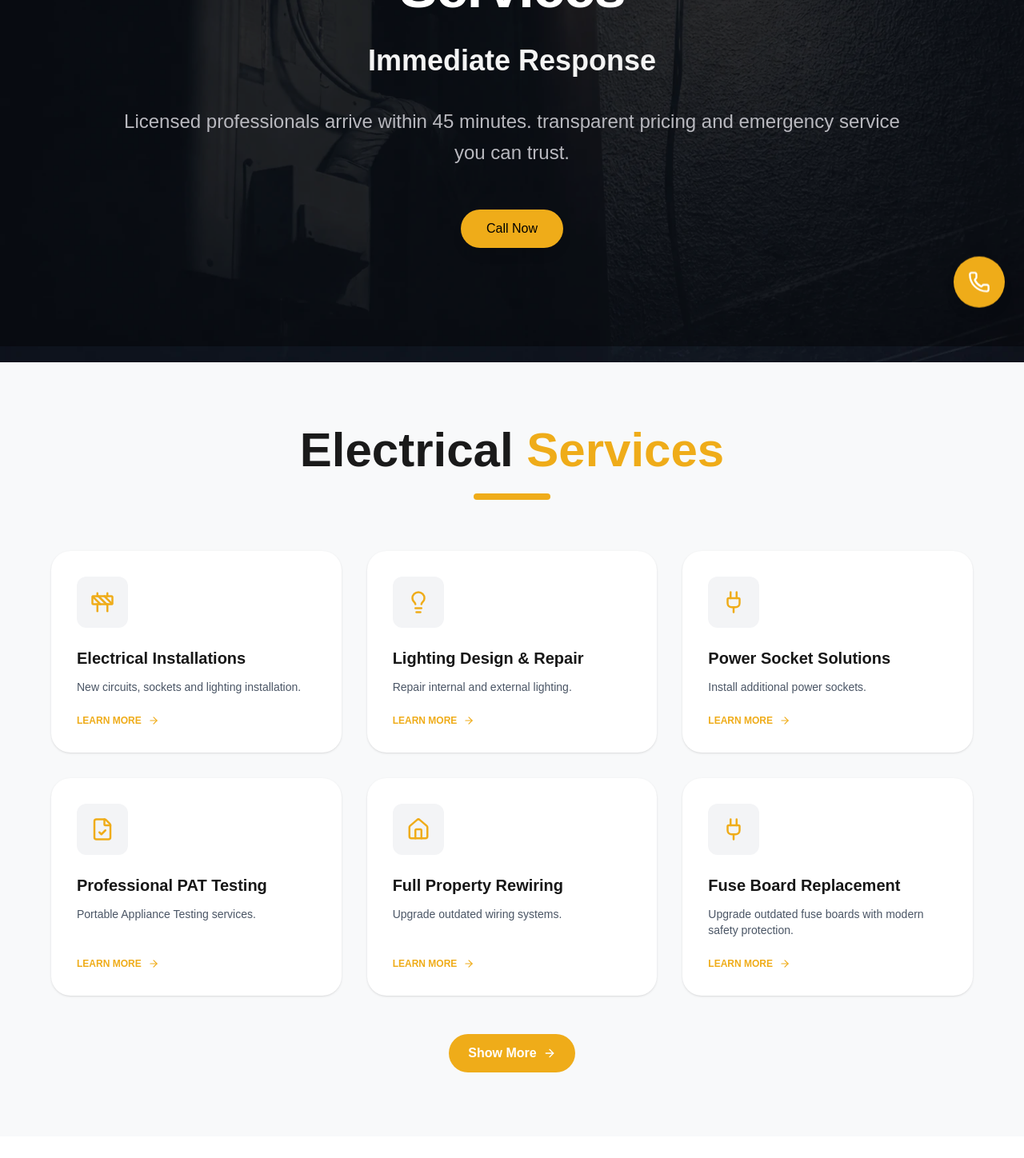
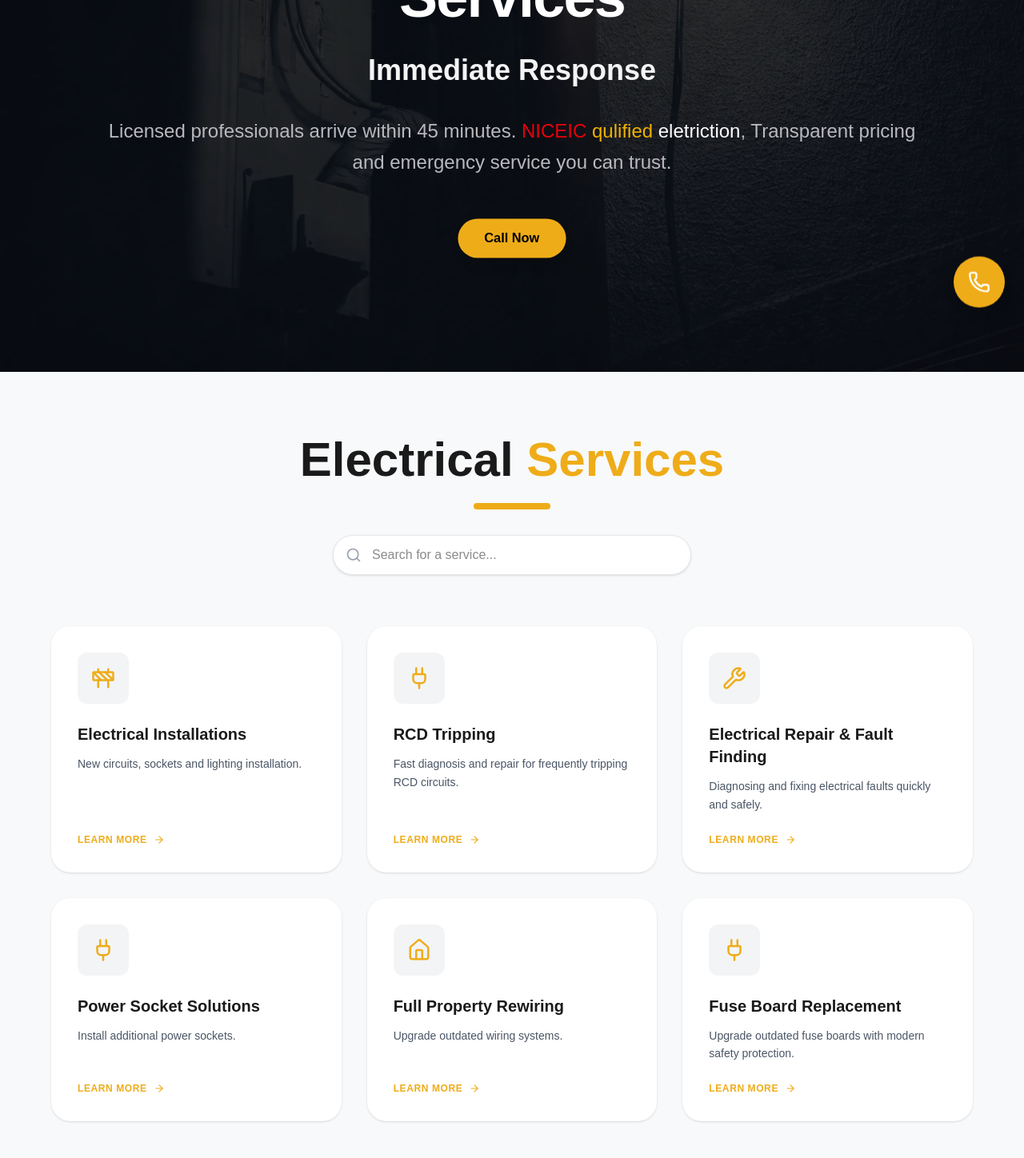
Before and after one commit to Ammar2708/emerg, a Next.js app: page / in a window 1280 px wide. Shown: the part 380-1828 px from the top of the page at 80% size. Built offline with nearby package versions, Linux system fonts and the light colour scheme.

Commit message:
Update service components and UI iconography

```diff
--- a/app/contact/page.tsx
+++ b/app/contact/page.tsx
@@ -22,7 +22,7 @@ export default function Page() {
     setIsPending(true);
 
     emailjs.sendForm(
-      'service_m9c3rsn',
+      'service_ckowixn',
       'template_5vy3qqk',
       form.current,
       '3R2aN4QZ5TNoPtPTP'
--- a/components/home/Hero.tsx
+++ b/components/home/Hero.tsx
@@ -1,48 +1,51 @@
-import React from "react";
+"use client";
+import { motion } from "framer-motion";
 import { Phone } from "lucide-react";
 
 const Hero = () => {
   return (
     <div className="text-white text-center">
-
       <div
-        className="relative bg-center bg-cover md:min-h-[90vh] min-h-[70vh] flex flex-col justify-center items-center space-y-5 px-4"
+        className="relative bg-center bg-cover md:min-h-[90vh] min-h-[70vh] flex flex-col justify-center items-center px-4"
         style={{ backgroundImage: "url(/bg1.webp)" }}
       >
-        {/* Overlay */}
         <div className="absolute inset-0 bg-black/40"></div>
 
-        {/* Content */}
-        <div className="relative z-10 md:space-y-9 space-y-4 md:p-5 max-w-5xl">
-
-          <p className="font-heading text-3xl md:text-5xl lg:text-7xl font-bold tracking-tight">
+        <motion.div
+          initial={{ opacity: 0, y: 20 }}
+          animate={{ opacity: 1, y: 0 }}
+          transition={{ duration: 0.5 }}
+          className="relative z-10 md:space-y-9 space-y-4 max-w-5xl"
+        >
+          <h1 className="font-heading text-3xl md:text-5xl lg:text-7xl font-bold tracking-tight">
             24/7 Emergency Electrical Services
-          </p>
+          </h1>
 
           <p className="font-heading text-xl md:text-3xl lg:text-4xl font-semibold text-[#f4f4f4]">
             Immediate Response
           </p>
 
           <p className="text-base md:text-xl lg:text-2xl text-[#b9b9bf] leading-relaxed">
-            Licensed professionals arrive within 45 minutes.
-            transparent pricing and emergency service you can trust.
+            Licensed professionals arrive within 45 minutes. <span className="text-red-600">NICEIC</span> <span className="text-yellow-500">qulified</span> <span className="text-white">eletriction</span>,
+            Transparent pricing and emergency service you can trust.
           </p>
 
-          {/* Call Button */}
           <div className="pt-4">
             <a href="tel:02039733443">
-              <button className="font-heading bg-[#EFAC19] hover:bg-[#ff4400] text-black font-       semibold px-8 py-3 rounded-full transition duration-300 shadow-lg hover:scale-105">
+              <motion.button
+                // The Pulse Effect
+                animate={{ scale: [1, 1.05, 1] }}
+                transition={{ repeat: Infinity, duration: 2 }}
+                whileHover={{ scale: 1.1 }}
+                whileTap={{ scale: 0.95 }}
+                className="font-heading bg-[#EFAC19] hover:bg-[#ff4400] text-black font-semibold px-8 py-3 rounded-full transition-colors duration-300 shadow-lg"
+              >
                 Call Now
-              </button>
+              </motion.button>
             </a>
           </div>
-
-        </div>
+        </motion.div>
       </div>
-
-
-
-
     </div>
   );
 };
--- a/components/home/Serve.tsx
+++ b/components/home/Serve.tsx
@@ -2,72 +2,137 @@
 
 import React, { useState } from "react";
 import Link from "next/link";
-import { ArrowRight } from "lucide-react";
+import { ArrowRight, Search } from "lucide-react";
 import { services } from "@/data/service";
+import { motion, AnimatePresence } from "framer-motion";
 
 const Page = () => {
   const [searchTerm, setSearchTerm] = useState("");
-  const visibleCount = 6; // show 6 cards
+  const visibleCount = 6;
 
   const filtered = services.filter((s) =>
     s.title.toLowerCase().includes(searchTerm.toLowerCase())
   );
 
+  // Parent container variants for staggered children
+  const containerVariants = {
+    hidden: { opacity: 0 },
+    visible: {
+      opacity: 1,
+      transition: {
+        staggerChildren: 0.1, // Delay between each card appearing
+      },
+    },
+  };
+
+  // Individual card variants
+  const cardVariants = {
+    hidden: { opacity: 0, y: 30 },
+    visible: {
+      opacity: 1,
+      y: 0,
+      transition: { duration: 0.5, ease: "easeOut" }
+    },
+    exit: { opacity: 0, scale: 0.9, transition: { duration: 0.2 } }
+  };
+
   return (
     <div className="bg-[#F8F9FA] py-20 px-4 md:px-16">
       <div className="max-w-7xl mx-auto">
 
-        {/* Header */}
+        {/* Header & Search */}
         <div className="text-center mb-16">
+          <motion.div
+            initial={{ opacity: 0, y: -20 }}
+            whileInView={{ opacity: 1, y: 0 }}
+            viewport={{ once: true }}
+            transition={{ duration: 0.6 }}
+          >
             <h2 className="text-4xl md:text-6xl font-black text-[#1A1A1A] mb-6">
               Electrical <span className="text-[#EFAC19]">Services</span>
             </h2>
-          <div className="w-24 h-2 bg-[#EFAC19] mx-auto rounded-full"></div>
+            <div className="w-24 h-2 bg-[#EFAC19] mx-auto rounded-full mb-8"></div>
+          </motion.div>
+
+          {/* Animated Search Bar */}
+          <motion.div
+            initial={{ opacity: 0, y: 10 }}
+            whileInView={{ opacity: 1, y: 0 }}
+            viewport={{ once: true }}
+            className="relative max-w-md mx-auto"
+          >
+            <Search className="absolute left-4 top-1/2 -translate-y-1/2 text-gray-400" size={20} />
+            <input
+              type="text"
+              placeholder="Search for a service..."
+              className="w-full pl-12 pr-4 py-3 rounded-full border border-gray-200 focus:outline-none focus:ring-2 focus:ring-[#EFAC19] transition-all bg-white shadow-sm"
+              onChange={(e) => setSearchTerm(e.target.value)}
+            />
+          </motion.div>
         </div>
 
-        {/* Grid */}
-        <div className="grid grid-cols-1 sm:grid-cols-2 lg:grid-cols-3 gap-8">
+        {/* Grid with Staggered Animation */}
+        <motion.div
+          variants={containerVariants}
+          initial="hidden"
+          whileInView="visible"
+          viewport={{ once: true, amount: 0.1 }}
+          className="grid grid-cols-1 sm:grid-cols-2 lg:grid-cols-3 gap-8"
+        >
+          <AnimatePresence mode="popLayout">
             {filtered.slice(0, visibleCount).map((service) => {
               const Icon = service.icon;
 
               return (
-              <div
+                <motion.div
+                  layout // Makes filtering transitions smooth
                   key={service.slug}
-                className="bg-white p-8 rounded-3xl shadow hover:shadow-xl transition flex flex-col"
+                  variants={cardVariants}
+                  exit="exit"
+                  className="group bg-white p-8 rounded-3xl shadow-sm hover:shadow-xl transition-shadow duration-300 flex flex-col border border-transparent hover:border-[#EFAC19]/20"
                 >
-                <div className="w-16 h-16 bg-gray-100 rounded-xl flex items-center justify-center text-[#EFAC19] mb-6">
+                  {/* Icon with hover rotation */}
+                  <div className="w-16 h-16 bg-gray-100 rounded-xl flex items-center justify-center text-[#EFAC19] mb-6 group-hover:bg-[#EFAC19] group-hover:text-white group-hover:rotate-6 transition-all duration-300">
                     <Icon size={30} />
                   </div>
 
-                <h3 className="text-xl font-bold mb-3">{service.title}</h3>
+                  <h3 className="text-xl font-bold mb-3 text-[#1A1A1A] group-hover:text-[#EFAC19] transition-colors">
+                    {service.title}
+                  </h3>
 
-                <p className="text-gray-600 text-sm mb-6 flex-grow">
+                  <p className="text-gray-600 text-sm mb-6 flex-grow leading-relaxed">
                     {service.text}
                   </p>
 
                   <Link
                     href={`/service/${service.slug}`}
-                  className="flex items-center gap-2 text-[#EFAC19] font-bold text-xs uppercase"
+                    className="flex items-center gap-2 text-[#EFAC19] font-bold text-xs uppercase tracking-wider group/link"
                   >
-                  Learn More <ArrowRight size={14} />
+                    Learn More
+                    <ArrowRight size={14} className="group-hover/link:translate-x-1 transition-transform" />
                   </Link>
-              </div>
+                </motion.div>
               );
             })}
-        </div>
+          </AnimatePresence>
+        </motion.div>
 
         {/* Show More Button */}
         {filtered.length > visibleCount && (
-          <div className="text-center mt-12">
+          <motion.div
+            initial={{ opacity: 0 }}
+            whileInView={{ opacity: 1 }}
+            viewport={{ once: true }}
+            className="text-center mt-12"
+          >
             <Link
-              href="/service" // link to full services page
-              className="px-6 py-3 bg-[#EFAC19] text-white font-bold rounded-full hover:bg-[#d99714] transition inline-flex items-center gap-2"
+              href="/service"
+              className="px-8 py-4 bg-[#EFAC19] text-white font-bold rounded-full hover:bg-[#d99714] transition-all inline-flex items-center gap-2 shadow-lg hover:shadow-xl hover:-translate-y-1 active:scale-95"
             >
-              Show More <ArrowRight size={16} />
+              View All Services <ArrowRight size={18} />
             </Link>
-          </div>
+          </motion.div>
         )}
-
       </div>
     </div>
   );
--- a/components/layout/Footer.tsx
+++ b/components/layout/Footer.tsx
@@ -12,7 +12,7 @@ const Footer = () => {
         <div className="max-w-7xl mx-auto px-6 sm:px-10 lg:px-20 py-12">
           <div className="flex flex-wrap justify-center lg:justify-between items-center gap-8">
 
-            {["/a2.webp", "/a3.webp", "/a4.webp", "/a6.webp"].map((logo, i) => (
+            {["/a2.webp", "/a3.webp", "/a4.webp"].map((logo, i) => (
               <Image
                 key={i}
                 src={logo}
@@ -35,7 +35,7 @@ const Footer = () => {
           <div>
             <Image src="/logo.png" alt="Logo" width={180} height={80} />
             <p className="mt-4 text-sm leading-relaxed text-gray-300">
-              We have <span className="text-red-600"> NICEIC</span> qualified electricians providing fast,
+              We have <span className="text-red-600"> NICEIC</span> <span className="text-yellow-500">qulified</span> <span className="text-white">eletriction</span> providing fast,
               dependable 24/7 service across London.
             </p>
           </div>
--- a/components/layout/Navbar.tsx
+++ b/components/layout/Navbar.tsx
@@ -25,6 +25,8 @@ const Navbar = () => {
             <Clock size={14} className="text-[#EFAC19]" />
             24/7 Emergency Response London
           </span>
+          <div className="ml-70 text-xl"
+          ><span className="text-red-600"> NICEIC</span> <span className="text-yellow-500">Qulified</span> <span className="text-white">Eletriction</span></div>
         </div>
         <div className="flex items-center gap-4">
           <a href="mailto:info@hscaeltd.co.uk" className="hover:text-white transition">
--- a/data/service.ts
+++ b/data/service.ts
@@ -40,17 +40,26 @@ export const services = [
 
     certification: "NICEIC / Part P Compliant"
   },
+  {
+  title: "RCD Tripping",
+  slug: "rcd-tripping",
+  icon: Plug,
+  img: "/et6.webp",
+  text: "Fast diagnosis and repair for frequently tripping RCD circuits.",
+  description:
+    "If your RCD keeps tripping, it usually means there is a fault in your electrical system such as a damaged appliance, faulty wiring, or moisture in circuits. Our qualified electricians quickly diagnose the cause of RCD tripping using professional testing equipment. We identify the faulty circuit or appliance and safely resolve the issue, restoring power and ensuring your electrical system remains fully protected against shocks and electrical fires.",
 
-  {
-    title: "Lighting Design & Repair",
-    slug: "lighting-repair",
-    icon: Lightbulb,
-    img: "/et1.webp",
-    text: "Repair internal and external lighting.",
+  certification: "NICEIC Approved Electrical Testing"
+},
+ {
+    title: "Electrical Repair & Fault Finding",
+    slug: "electrical-repair-fault-finding",
+    icon: Wrench,
+    img: "/et9.webp",
+    text: "Diagnosing and fixing electrical faults quickly and safely.",
     description:
-      "Expert restoration and optimization of indoor and outdoor lighting systems. We solve complex issues ranging from flickering LED arrays and faulty ballast units to compromised external security lighting systems. Beyond simple repairs, we provide modern energy-efficiency audits, replacing power-hungry legacy fixtures with high-output, low-consumption smart lighting solutions. This not only restores visibility but significantly enhances the security and aesthetic value of your property while lowering utility costs.",
-
-    certification: "Internal & External Certified"
+      "Our electricians specialize in identifying and repairing electrical issues such as power outages, tripping circuits, faulty wiring, and malfunctioning switches or sockets. Using professional diagnostic tools, we locate faults efficiently and carry out safe, compliant repairs to restore reliable power throughout your property.",
+    certification: "Minor Works Certified",
   },
   {
     title: "Power Socket Solutions",
@@ -63,17 +72,7 @@ export const services = [
 
     certification: "Load-Balanced Installation"
   },
-  {
-    title: "Professional PAT Testing",
-    slug: "pat-testing",
-    icon: FileCheck,
-    img: "/et3.webp",
-    text: "Portable Appliance Testing services.",
-    description:
-      "Comprehensive safety compliance for businesses, landlords, and educational facilities. Our Portable Appliance Testing (PAT) goes beyond a simple visual check; we perform earth continuity, insulation resistance, and lead polarity tests to ensure every device is safe for use. Upon completion, you receive a digital asset register and a formal Certificate of Compliance, which is essential for maintaining insurance validity and meeting statutory Health & Safety obligations in the workplace.",
 
-    certification: "IET Code of Practice Standard"
-  },
   {
     title: "Full Property Rewiring",
     slug: "full-rewiring",
@@ -96,17 +95,7 @@ export const services = [
 
   certification: "18th Edition Consumer Unit Installation"
 },
-{
-  title: "RCD Tripping",
-  slug: "rcd-tripping",
-  icon: Plug,
-  img: "/et6.webp",
-  text: "Fast diagnosis and repair for frequently tripping RCD circuits.",
-  description:
-    "If your RCD keeps tripping, it usually means there is a fault in your electrical system such as a damaged appliance, faulty wiring, or moisture in circuits. Our qualified electricians quickly diagnose the cause of RCD tripping using professional testing equipment. We identify the faulty circuit or appliance and safely resolve the issue, restoring power and ensuring your electrical system remains fully protected against shocks and electrical fires.",
 
-  certification: "NICEIC Approved Electrical Testing"
-},
 {
   title: "EICR (Electrical Installation Condition Report)",
   slug: "electrical-installation-condition-report",
@@ -141,6 +130,17 @@ export const services = [
   certification: "Professional Security System Installation"
 },
 {
+    title: "Professional PAT Testing",
+    slug: "pat-testing",
+    icon: FileCheck,
+    img: "/et3.webp",
+    text: "Portable Appliance Testing services.",
+    description:
+      "Comprehensive safety compliance for businesses, landlords, and educational facilities. Our Portable Appliance Testing (PAT) goes beyond a simple visual check; we perform earth continuity, insulation resistance, and lead polarity tests to ensure every device is safe for use. Upon completion, you receive a digital asset register and a formal Certificate of Compliance, which is essential for maintaining insurance validity and meeting statutory Health & Safety obligations in the workplace.",
+
+    certification: "IET Code of Practice Standard"
+  },
+{
   title: "Thermostat Installation",
   slug: "thermostat-installation",
   icon: Thermometer,
@@ -151,6 +151,17 @@ export const services = [
 
   certification: "Professional Electrical Heating Control Installation"
 },
+ {
+    title: "Lighting Design & Repair",
+    slug: "lighting-repair",
+    icon: Lightbulb,
+    img: "/et1.webp",
+    text: "Repair internal and external lighting.",
+    description:
+      "Expert restoration and optimization of indoor and outdoor lighting systems. We solve complex issues ranging from flickering LED arrays and faulty ballast units to compromised external security lighting systems. Beyond simple repairs, we provide modern energy-efficiency audits, replacing power-hungry legacy fixtures with high-output, low-consumption smart lighting solutions. This not only restores visibility but significantly enhances the security and aesthetic value of your property while lowering utility costs.",
+
+    certification: "Internal & External Certified"
+  },
 {
   title: "Electric Underfloor Heating Installations",
   slug: "electric-underfloor-heating-installations",
@@ -335,16 +346,7 @@ export const services = [
 
     certification: "Minor Works Certified"
   },
- {
-    title: "Electrical Repair & Fault Finding",
-    slug: "electrical-repair-fault-finding",
-    icon: Wrench,
-    img: "/et9.webp",
-    text: "Diagnosing and fixing electrical faults quickly and safely.",
-    description:
-      "Our electricians specialize in identifying and repairing electrical issues such as power outages, tripping circuits, faulty wiring, and malfunctioning switches or sockets. Using professional diagnostic tools, we locate faults efficiently and carry out safe, compliant repairs to restore reliable power throughout your property.",
-    certification: "Minor Works Certified",
-  },
+
   {
     title: "Fire Alarm",
     slug: "fire-alarm",
--- a/package.json
+++ b/package.json
@@ -10,6 +10,7 @@
   },
   "dependencies": {
     "@emailjs/browser": "^4.4.1",
+    "framer-motion": "^12.36.0",
     "lucide-react": "^0.577.0",
     "next": "16.1.6",
     "react": "19.2.3",
```
Also changed, not shown: 1 other file (tests, documents, lock files or other folders). Lines whose indentation alone changed are shown as unchanged.
